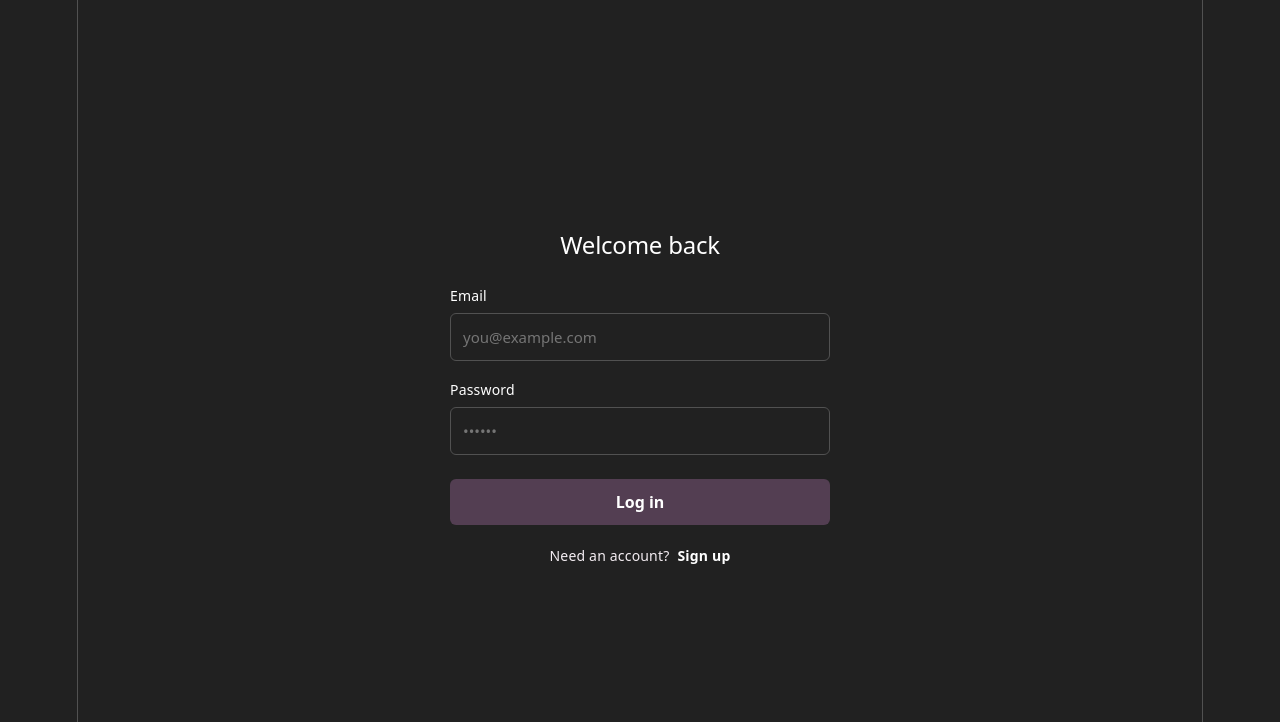
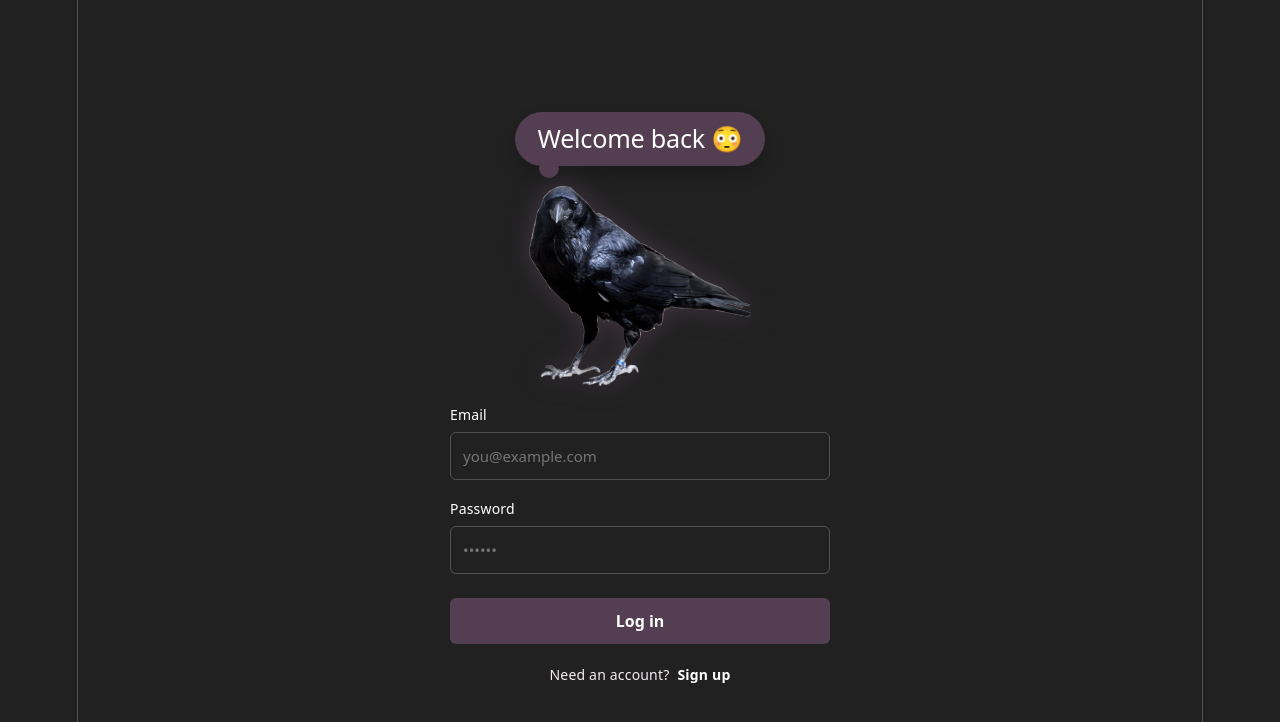
Before and after one commit to Crowbit-dev/Crowbit, a React (Vite) app in the folder client/: page /login in a window 1280 px wide. Shown: the top 722 px of the page. Built offline with nearby package versions, Linux system fonts and the light colour scheme.

Commit message:
more crow graphics

```diff
--- a/client/src/Auth.css
+++ b/client/src/Auth.css
@@ -4,8 +4,53 @@
   align-items: center;
   justify-content: center;
   min-height: 100vh;
-  padding: 48px 16px;
+  /* padding: 48px 16px; */
   box-sizing: border-box;
+}
+
+.auth-visual {
+  position: relative;
+  display: flex;
+  flex-direction: column;
+  align-items: center;
+  margin-bottom: 16px;
+}
+
+.speech-bubble {
+  position: relative;
+  display: inline-block;
+  padding: 12px 22px;
+  border-radius: 999px;
+  background: var(--accent);
+  color: #fff;
+  box-shadow: 0 10px 18px rgba(0, 0, 0, 0.18);
+  margin-bottom: 20px;
+}
+
+.speech-bubble::after {
+  content: '';
+  position: absolute;
+  left: 13.5%;
+  bottom: -12px;
+  transform: translateX(-50%);
+  width: 20px;
+  height: 20px;
+  border-radius: 50%;
+  background: var(--accent);
+}
+
+.speech-bubble h2 {
+  margin: 0;
+  font-size: 1.4rem;
+  text-align: center;
+  color: #fff;
+}
+
+.auth-crow {
+  /* width: 120px; */
+  height: 200px;
+  object-fit: contain;
+  filter: drop-shadow(0 0 12px var(--accent-border));
 }
 
 .auth-form {
@@ -15,11 +60,6 @@
   width: 100%;
   max-width: 380px;
   text-align: left;
-}
-
-.auth-form h2 {
-  text-align: center;
-  margin-bottom: 8px;
 }
 
 .auth-form label {
--- a/client/src/Login.tsx
+++ b/client/src/Login.tsx
@@ -1,6 +1,7 @@
 import { useState, type ChangeEvent, type FormEvent } from 'react'
 import { Link } from 'react-router-dom'
 import './Auth.css'
+import crowpng from './assets/crowphotograph.png';
 
 type FormData = {
 	email: string
@@ -33,9 +34,14 @@ export default function Login() {
 
 	return (
 		<div className="auth-page">
+			<div className="auth-visual">
+				<div className="speech-bubble">
+					<h2>Welcome back 😳</h2>
+				</div>
+				<img src={crowpng} alt="Crow" className="auth-crow" />
+			</div>
+
 			<form className="auth-form" onSubmit={handleSubmit}>
-				<h2>Welcome back</h2>
-
 				<label>
 					Email
 					<input type="email" value={form.email} onChange={update('email')} placeholder="you@example.com" />
```
Also changed, not shown: client/src/assets/crowphotograph.png (renamed from client/src/assets/14-crow-png-image.png).
